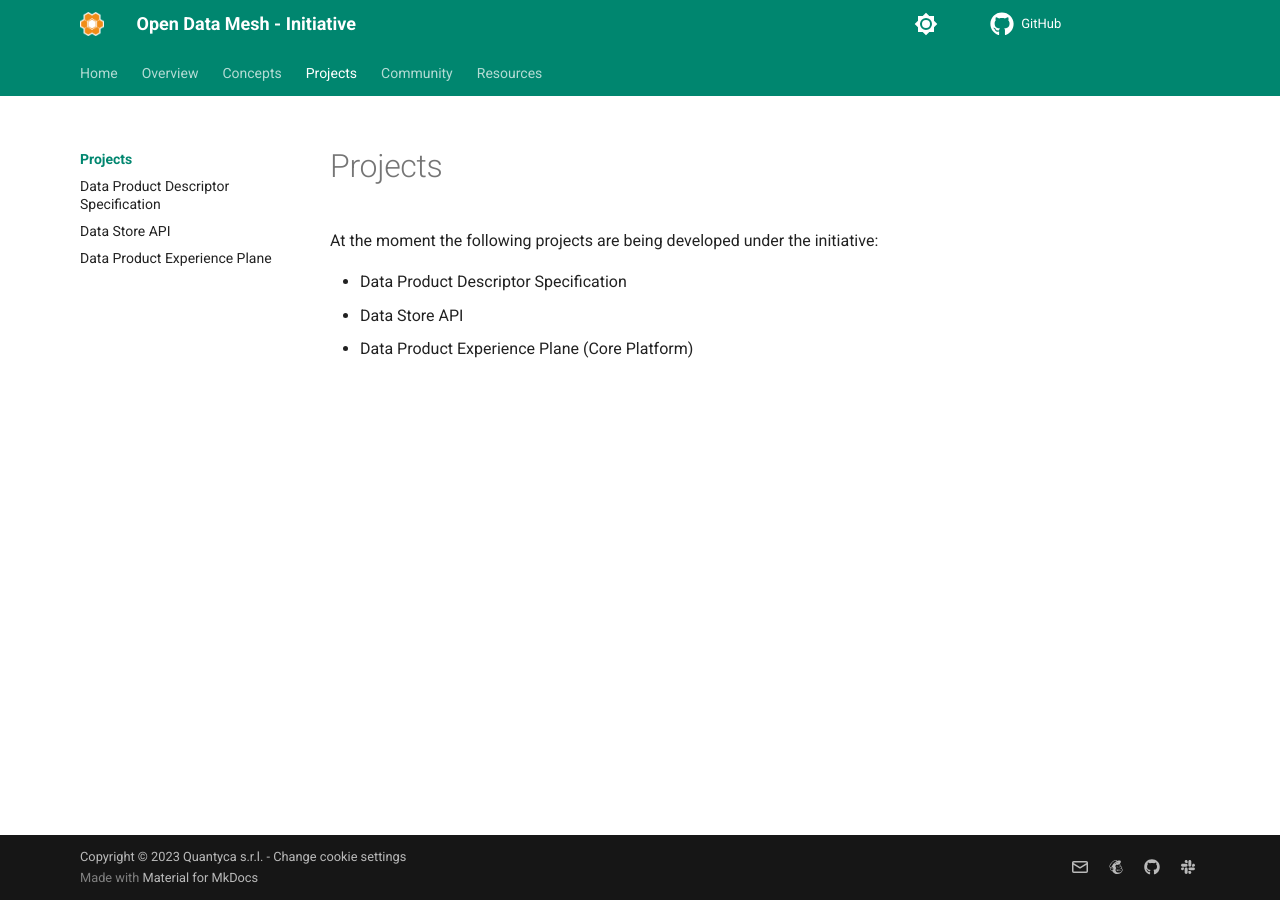
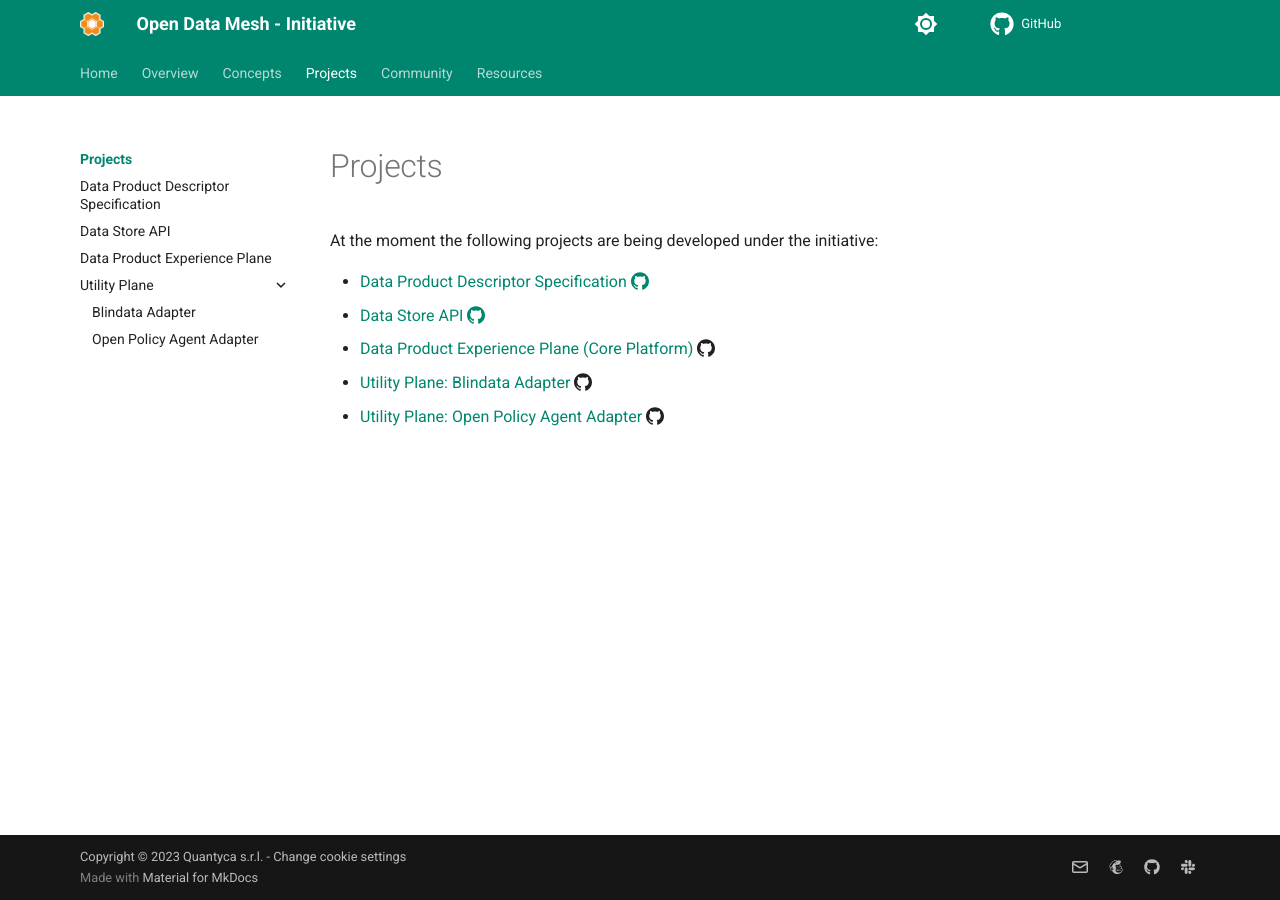
Before and after one commit to opendatamesh-initiative/odm-site-initiative, an MkDocs documentation site: the page built from docs/projects/index.md, in a window 1280 px wide. Built offline with MkDocs 1.6.1 and Material for MkDocs 9.7.7, drawn with Linux system fonts in a browser that asks for light colours; comment, search, counter and statistics services are not loaded.

Commit message:
menu voices

```diff
--- a/docs/projects/index.md
+++ b/docs/projects/index.md
@@ -2,6 +2,8 @@
 
 At the moment the following projects are being developed under the initiative:
 
-- Data Product Descriptor Specification
-- Data Store API
-- Data Product Experience Plane (Core Platform)
+- [Data Product Descriptor Specification](./dpds.md)    [:simple-github:](https://github.com/opendatamesh-initiative/odm-specification-dpdescriptor)
+- [Data Store API](./dsapi.md)    [:simple-github:](https://github.com/opendatamesh-initiative/odm-specification-datastoreapi)
+- [Data Product Experience Plane (Core Platform)](./dpep.md)     :simple-github:
+- [Utility Plane: Blindata Adapter](./blindata-adapter.md)     :simple-github:
+- [Utility Plane: Open Policy Agent Adapter](./opa-adapter.md)     :simple-github:
--- a/mkdocs.yml
+++ b/mkdocs.yml
@@ -11,23 +11,27 @@ nav:
   - Home: './index.md'
   - Overview:
     - './overview/index.md'
-    - 'Charter': './overview/charter.md'
-    - 'Site Map': './overview/sitemap.md'
+    - Charter: './overview/charter.md'
+    - Site Map: './overview/sitemap.md'
   - Concepts:
     - './concepts/index.md'
-    - 'Data Centric Architecture': './concepts/data-centric-architecture.md'
-    - 'Data Mesh Principles': './concepts/dm-principles.md'
-    - 'Domain Ownership': './concepts/domain-ownership.md'
-    - 'Data as a Product': './concepts/data-as-a-product.md'
-    - 'Self-serve Data Platform': './concepts/self-serve-data-platform.md'
-    - 'Federated Governance': './concepts/federated-governance.md'
-    - 'Data Mesh and Data Fabric': './concepts/dm-and-df.md'
-    - 'Conclusions': './concepts/conclusions.md'
+    - Data Centric Architecture: './concepts/data-centric-architecture.md'
+    - Data Mesh Principles:
+      - Overview: './concepts/dm-principles.md'
+      - Domain Ownership: './concepts/domain-ownership.md'
+      - Data as a Product: './concepts/data-as-a-product.md'
+      - Self-serve Data Platform: './concepts/self-serve-data-platform.md'
+      - Federated Computational Governance: './concepts/federated-computational-governance.md'
+    - Data Mesh and Data Fabric: './concepts/dm-and-df.md'
+    - Conclusions: './concepts/conclusions.md'
   - Projects:
     - './projects/index.md'
     - Data Product Descriptor Specification: './projects/dpds.md'
     - Data Store API: './projects/dsapi.md'
     - Data Product Experience Plane: './projects/dpep.md'
+    - Utility Plane:
+      - Blindata Adapter: './projects/blindata-adapter.md'
+      - Open Policy Agent Adapter: './projects/opa-adapter.md'
   - Community:
     - './community/index.md'
     - 'Quantyca': './community/quantyca.md'
```
Also changed, not shown: docs/concepts/federated-computational-governance.md (added, +3 -0 lines), docs/concepts/federated-governance.md (deleted, +0 -3 lines), docs/projects/blindata-adapter.md (added, +3 -0 lines), docs/projects/opa-adapter.md (added, +3 -0 lines).
